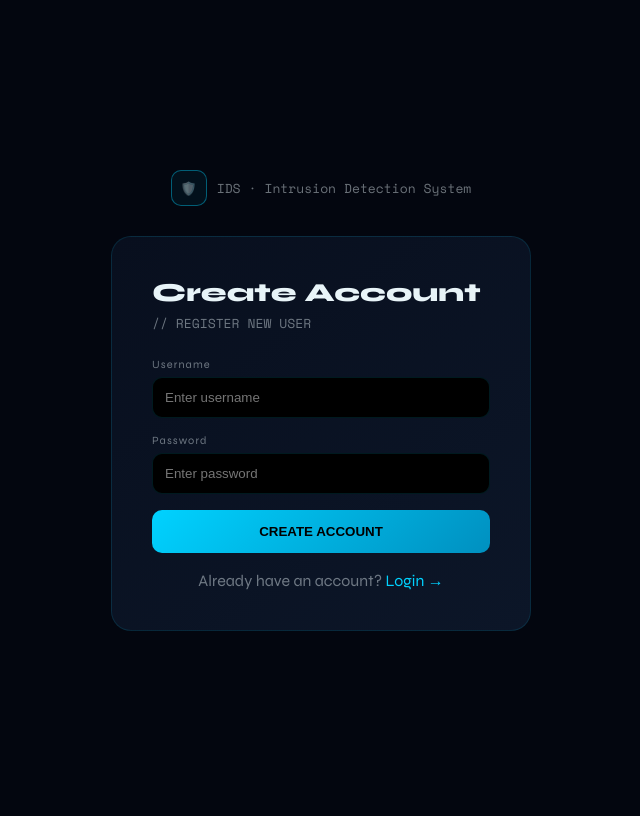
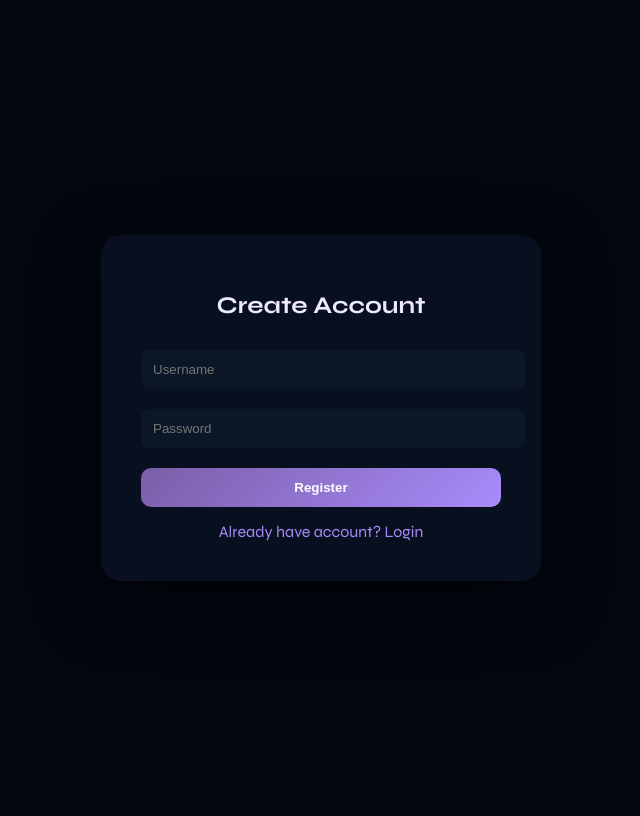
Before and after one commit to AchantaHarshini/Intrusion-Detection-System-IDS-for-Network-Traffic-Using-Machine-Learning, a Flask app: page /register in a window 1280 px wide. Shown: the whole page, without its empty margins (319-959 px from the left). Before the commit the page ends 631 px from the top, so only its background shows below. Run offline with Flask 3, Linux system fonts and the light colour scheme.

Commit message:
Update register.html

```diff
--- a/templates/register.html
+++ b/templates/register.html
@@ -8,123 +8,67 @@
 
 <style>
 
-:root{
---bg:#03060f;
---surface:#080f1e;
---surface2:#0c1628;
---border:rgba(0,210,255,.12);
---border-bright:rgba(0,210,255,.4);
---accent:#00d2ff;
---danger:#ff4d6d;
---text:#e8f4f8;
---muted:rgba(232,244,248,.45);
+body{
+background:#030610;
+font-family:'Syne',sans-serif;
+color:#ede9fe;
+height:100vh;
+display:flex;
+justify-content:center;
+align-items:center;
 }
 
-*{box-sizing:border-box;margin:0;padding:0;}
-
-body{
-min-height:100vh;
-display:flex;
-align-items:center;
-justify-content:center;
-font-family:'Syne',sans-serif;
-background:var(--bg);
-color:var(--text);
+.container{
+background:#08101f;
+padding:40px;
+border-radius:20px;
+width:360px;
+box-shadow:0 20px 60px rgba(0,0,0,.5);
 }
 
-.wrapper{
-display:flex;
-flex-direction:column;
-align-items:center;
-gap:30px;
+h1{
+font-size:24px;
+margin-bottom:20px;
+text-align:center;
 }
 
-.logo{
-display:flex;
-align-items:center;
-gap:10px;
-font-family:'Space Mono',monospace;
-font-size:13px;
-color:var(--muted);
+input{
+width:100%;
+padding:12px;
+margin:10px 0;
+border-radius:8px;
+border:none;
+background:#0b1726;
+color:white;
 }
 
-.logo-icon{
-width:36px;
-height:36px;
-border:1px solid var(--border-bright);
-border-radius:10px;
-display:flex;
-align-items:center;
-justify-content:center;
-background:rgba(0,210,255,.05);
-}
-
-.card{
-width:420px;
-background:linear-gradient(145deg,var(--surface),var(--surface2));
-border:1px solid var(--border);
-border-radius:20px;
-padding:40px;
-}
-
-.card-title{
-font-size:26px;
-font-weight:800;
-margin-bottom:5px;
-}
-
-.card-sub{
-font-size:13px;
-color:var(--muted);
-margin-bottom:25px;
-font-family:'Space Mono',monospace;
-}
-
-.field{
-margin-bottom:16px;
-}
-
-.field label{
-font-size:11px;
-letter-spacing:.1em;
-color:var(--muted);
-display:block;
-margin-bottom:6px;
-}
-
-.field input{
+button{
 width:100%;
 padding:12px;
-background:#000;
-border:1px solid var(--border);
-border-radius:10px;
-color:#fff;
-}
-
-.btn-register{
-width:100%;
-padding:14px;
+margin-top:10px;
 border:none;
 border-radius:10px;
-background:linear-gradient(135deg,#00d2ff,#0090c0);
+background:linear-gradient(135deg,#7b5ea7,#a78bfa);
+color:white;
 font-weight:700;
 cursor:pointer;
 }
 
-.login-link{
-margin-top:18px;
-text-align:center;
-color:var(--muted);
-cursor:pointer;
+button:hover{
+opacity:.9;
 }
 
-.login-link span{
-color:var(--accent);
+a{
+display:block;
+margin-top:15px;
+text-align:center;
+color:#a78bfa;
+text-decoration:none;
 }
 
 .error{
-color:var(--danger);
-font-size:13px;
+color:#ff4d6d;
+text-align:center;
 margin-bottom:10px;
 }
 
@@ -133,53 +77,27 @@ margin-bottom:10px;
 
 <body>
 
-<div class="wrapper">
+<div class="container">
 
-<div class="logo">
-<div class="logo-icon">🛡️</div>
-<span>IDS · Intrusion Detection System</span>
-</div>
-
-<div class="card">
-
-<div class="card-title">Create Account</div>
-<div class="card-sub">// REGISTER NEW USER</div>
+<h1>Create Account</h1>
 
 {% if error %}
 <div class="error">{{ error }}</div>
 {% endif %}
 
-<form action="/register" method="POST">
+<form method="POST" action="/register">
 
-<div class="field">
-<label>Username</label>
-<input type="text" name="username" placeholder="Enter username" required>
-</div>
+<input type="text" name="username" placeholder="Username" required>
 
-<div class="field">
-<label>Password</label>
-<input type="password" name="password" placeholder="Enter password" required>
-</div>
+<input type="password" name="password" placeholder="Password" required>
 
-<button class="btn-register">CREATE ACCOUNT</button>
+<button type="submit">Register</button>
 
 </form>
 
-<div class="login-link" onclick="goLogin()">
-Already have an account? <span>Login →</span>
-</div>
+<a href="/">Already have account? Login</a>
 
 </div>
 
-</div>
-
-<script>
-
-function goLogin(){
-window.location.href="/";
-}
-
-</script>
-
 </body>
 </html>
```
